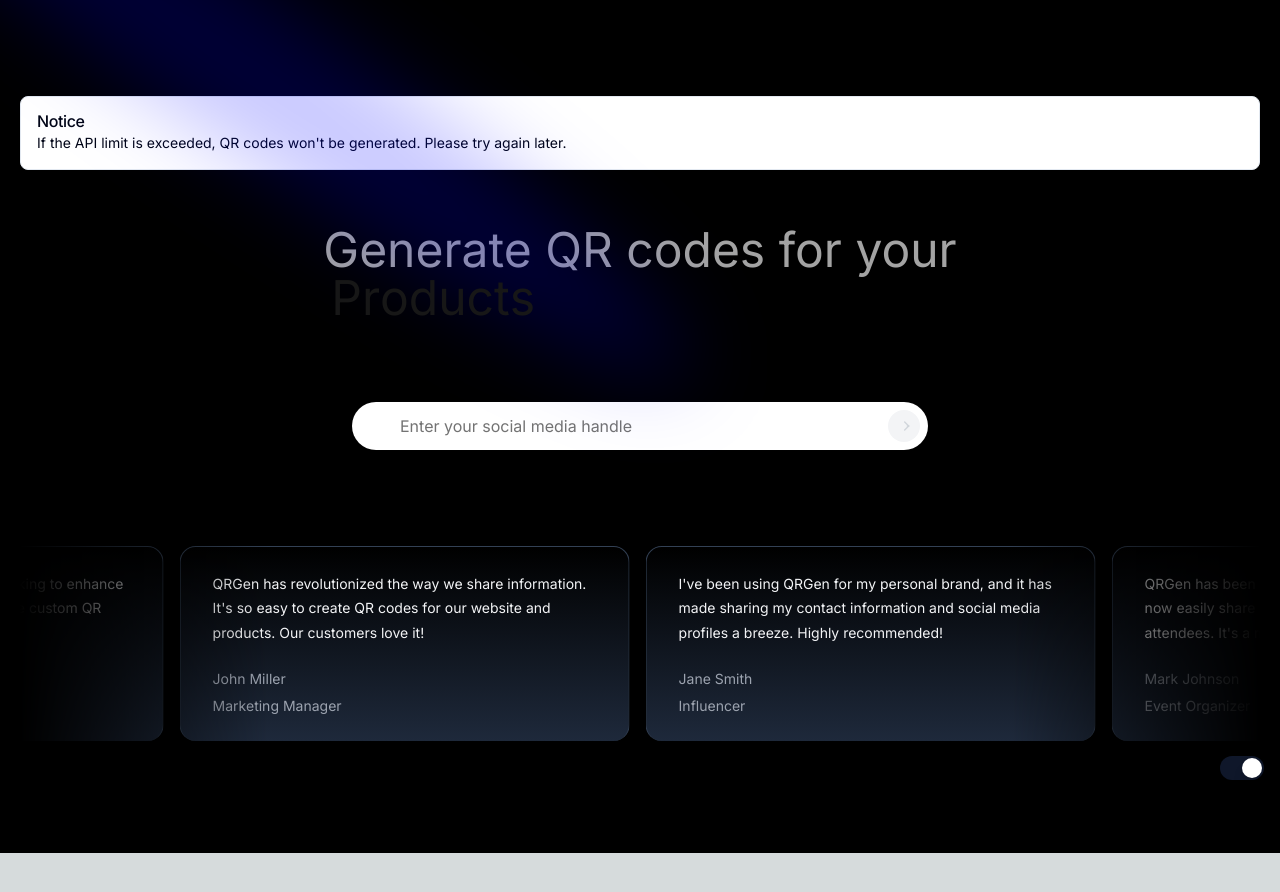
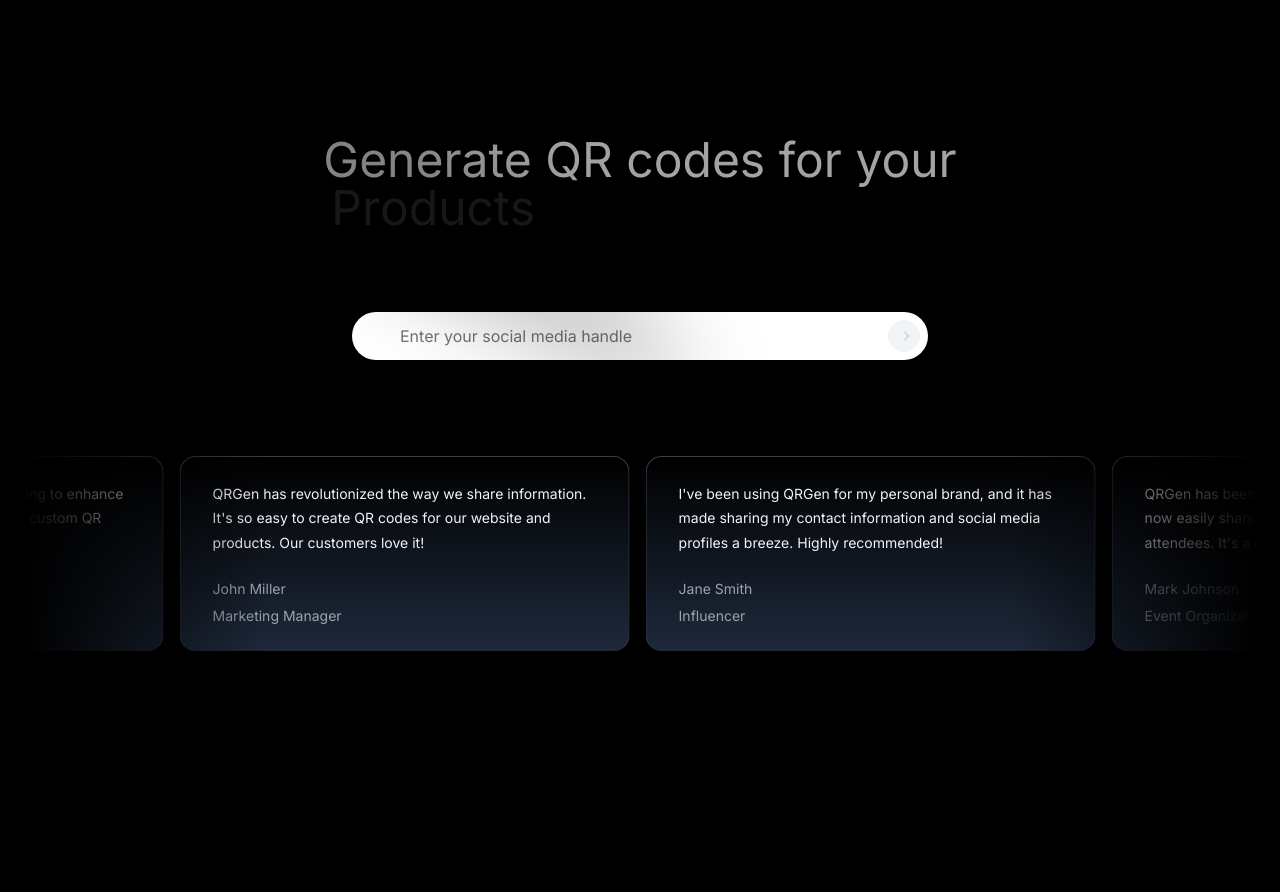
Before and after one commit to RJohnPaul/YouNotes, a Next.js app: page / in a window 1280 px wide. Shown: the top 892 px of the page. Before the commit the page ends 853 px from the top, so only its background shows below. Built offline with nearby package versions, Linux system fonts and the light colour scheme.

Commit message:
feat: Add axios dependency and configure image domains in next.config

```diff
--- a/app/page.tsx
+++ b/app/page.tsx
@@ -1,94 +1,21 @@
 'use client';
-import React, { useState, useEffect, useCallback } from "react";
+import React, { useState, useCallback } from "react";
 import Image from "next/image";
 import { FlipWords } from "@/components/ui/flip-words";
 import { Spotlight } from "@/components/Spotlight";
 import { InfiniteMovingCards } from "@/components/ui/infinite-moving-cards";
 import { PlaceholdersAndVanishInput } from "@/components/ui/placeholders-and-vanish-input";
-import { Progress } from "@/components/ui/progress";
-import { Toast, ToastAction, ToastProvider } from "@/components/ui/toast";
-import { Switch } from "@/components/ui/switch";
-import { Alert, AlertDescription, AlertTitle } from "@/components/ui/alert";
-
-const fetch = require('node-fetch');
+import { Alert, AlertTitle, AlertDescription } from "@/components/ui/alert";
 
 export default function Home() {
   const [qrCodeImage, setQRCodeImage] = useState("");
-  const [isLoading, setIsLoading] = useState(false);
-  const [progress, setProgress] = useState(0);
-  const [showToast, setShowToast] = useState(false);
-  const [toastMessage, setToastMessage] = useState({ title: '', description: '' });
-  const [mode, setMode] = useState('dark');
   const [inputText, setInputText] = useState('');
 
-  useEffect(() => {
-    let timer: string | number | NodeJS.Timeout | undefined;
-    if (isLoading) {
-      setProgress(0);
-      timer = setInterval(() => {
-        setProgress((prevProgress) => {
-          if (prevProgress >= 100) {
-            clearInterval(timer);
-            return 100;
-          }
-          return prevProgress + 1;
-        });
-      }, 50);
-    }
-    return () => {
-      clearInterval(timer);
-    };
-  }, [isLoading]);
-
-  const generateQRCode = useCallback(async (inputTextValue: string) => {
-    setIsLoading(true);
-
-    const url = 'https://qrcode3.p.rapidapi.com/qrcode/text';
-    const options = {
-      method: 'POST',
-      headers: {
-        'x-rapidapi-key': process.env.NEXT_PUBLIC_RAPID_API_KEY,
-        'x-rapidapi-host': process.env.NEXT_PUBLIC_RAPID_API_HOST,
-        'Content-Type': 'application/json'
-      },
-      body: JSON.stringify({
-        data: inputTextValue,
-        style: {
-          module: {
-            color: mode === 'dark' ? '#FFFFFF' : '#000000',
-            shape: 'default'
-          },
-          inner_eye: { shape: 'default' },
-          outer_eye: { shape: 'default' },
-          background: {}
-        },
-        size: {
-          width: 200,
-          quiet_zone: 4,
-          error_correction: 'M'
-        },
-        output: {
-          filename: 'qrcode',
-          format: 'png'
-        }
-      })
-    };
-
-    try {
-      const response = await fetch(url, options);
-      const blob = await response.blob();
-      const objectUrl = URL.createObjectURL(blob);
-      setQRCodeImage(objectUrl);
-      setToastMessage({ title: 'QR Code Generated', description: 'Your QR code has been successfully generated.' });
-      setShowToast(true);
-    } catch (error) {
-      console.error(error);
-      setToastMessage({ title: 'Error', description: 'Failed to generate QR code. Please try again.' });
-      setShowToast(true);
-    } finally {
-      setIsLoading(false);
-    }
-  }, [mode]);
+  const generateQRCode = useCallback((inputTextValue: string) => {
+    const encodedText = encodeURIComponent(inputTextValue);
+    const qrCodeUrl = `https://api.qrserver.com/v1/create-qr-code/?data=${encodedText}&size=200x200`;
+    setQRCodeImage(qrCodeUrl);
+  }, []);
 
   const placeholders = [
     "Enter your website URL",
@@ -102,7 +29,7 @@
     setInputText(e.target.value);
   };
 
-  const onSubmit = async (e: React.FormEvent<HTMLFormElement>) => {
+  const onSubmit = (e: React.FormEvent<HTMLFormElement>) => {
     e.preventDefault();
     const inputTextValue = (e.currentTarget.elements[0] as HTMLInputElement).value;
     setInputText(inputTextValue);
@@ -121,20 +48,12 @@
   const words = ["Websites", "Products", "Contacts", "Events"];
 
   return (
-    <ToastProvider>
-      <div className={`relative flex min-h-screen flex-col ${mode === 'dark' ? 'bg-black' : 'bg-white'}`}>
+    <div className="relative flex min-h-screen flex-col bg-black">
       <div className="flex-1 px-5 py-24">
-          <Alert className="mb-4 py-4">
-            <AlertTitle>Notice</AlertTitle>
-            <AlertDescription>
-              If the API limit is exceeded, QR codes won&apos;t be generated. Please try again later.
-            </AlertDescription>
-          </Alert>
-
-          <Spotlight className="-top-40 left-0 md:left-60 md:-top-20" fill={mode === 'dark' ? 'blue' : 'black'} />
+        <Spotlight className="-top-40 left-0 md:left-60 md:-top-20" fill="black" />
         <div className="mb-20">
           <div className="flex justify-center items-center px-4">
-              <div className={`pt-10 text-5xl mx-auto font-normal ${mode === 'dark' ? 'text-neutral-400' : 'text-neutral-600'}`}>
+            <div className="pt-10 text-5xl mx-auto font-normal text-neutral-400">
               Generate QR codes for your
               <div className="hidden lg:block">
                 <FlipWords words={words} />
@@ -149,23 +68,20 @@
           onChange={handleChange}
           onSubmit={onSubmit}
         />
-          {isLoading && (
-            <div className="mt-4">
-              <Progress value={progress} className="h-2 w-1/2 mx-auto" />
+        {qrCodeImage && (
+          <div className='mt-8 pb-10 items-center justify-center rounded-md border border-gray-800 bg-gradient-to-b from-gray-950 to-black'>
+            <div className="mt-8 flex flex-col items-center justify-center">
+              <div className="mb-4">
+                <Image src={qrCodeImage} alt="QR Code" width={200} height={200} />
               </div>
-          )}
-          {qrCodeImage && (
-            <div className={`mt-8 pb-10 items-center justify-center rounded-md border ${mode === 'dark' ? 'border-gray-800 bg-gradient-to-b from-gray-950 to-black' : 'border-gray-200 bg-white'} px-3 py-2`}>
-              <div className="mt-8 flex flex-col items-center justify-center">
-                <Image src={qrCodeImage} alt="QR Code" width={200} height={200} />
               <button
                 onClick={downloadQRCode}
-                  className={`px-6 py-3 group relative inline-flex h-12 items-center justify-center overflow-hidden rounded-md font-medium ${mode === 'dark' ? 'text-neutral-200' : 'text-neutral-600'} duration-500`}
+                className="px-6 py-3 group relative inline-flex h-12 items-center justify-center overflow-hidden rounded-md font-medium text-neutral-200 duration-500"
               >
-                  <div className={`translate-y-0 opacity-100 group-hover:-translate-y-[150%] group-hover:opacity-0 animate-shimmer items-center justify-center rounded-full ${mode === 'dark' ? 'border-slate-800 bg-[linear-gradient(110deg,#000103,45%,#1e2631,55%,#000103)] bg-[length:200%_100%] text-slate-400' : 'border-gray-300 bg-[linear-gradient(110deg,#ffffff,45%,#f0f0f0,55%,#ffffff)] bg-[length:200%_100%] text-gray-600'} px-6 py-3 font-medium transition-colors focus:outline-none focus:ring-2 focus:ring-offset-2 ${mode === 'dark' ? 'focus:ring-slate-400 focus:ring-offset-slate-50' : 'focus:ring-gray-400 focus:ring-offset-white'}`}>
+                <div className="p-5 translate-y-0 opacity-100 group-hover:-translate-y-[150%] group-hover:opacity-0 animate-shimmer items-center justify-center rounded-full border-slate-800 bg-[linear-gradient(110deg,#000103,45%,#1e2631,55%,#000103)] bg-[length:200%_100%] text-slate-400 px-6 py-3 font-medium transition-colors focus:outline-none focus:ring-2 focus:ring-offset-2 focus:ring-slate-400 focus:ring-offset-slate-50">
                   Download
                 </div>
-                  <div className={`animate-shimmer items-center justify-center rounded-full ${mode === 'dark' ? 'border-slate-800 bg-[linear-gradient(110deg,#000103,45%,#1e2631,55%,#000103)] bg-[length:200%_100%] text-slate-400' : 'border-gray-300 bg-[linear-gradient(110deg,#ffffff,45%,#f0f0f0,55%,#ffffff)] bg-[length:200%_100%] text-gray-600'} px-6 py-3 font-medium focus:outline-none focus:ring-2 focus:ring-offset-2 ${mode === 'dark' ? 'focus:ring-slate-400 focus:ring-offset-slate-50' : 'focus:ring-gray-400 focus:ring-offset-white'} absolute translate-y-[150%] opacity-0 transition group-hover:translate-y-0 group-hover:opacity-100`}>
+                <div className="animate-shimmer items-center justify-center rounded-full border-slate-800 bg-[linear-gradient(110deg,#000103,45%,#1e2631,55%,#000103)] bg-[length:200%_100%] text-slate-400 px-6 py-3 font-medium focus:outline-none focus:ring-2 focus:ring-offset-2 focus:ring-slate-400 focus:ring-offset-slate-50 absolute translate-y-[150%] opacity-0 transition group-hover:translate-y-0 group-hover:opacity-100">
                   <svg
                     width="15"
                     height="15"
@@ -177,21 +93,21 @@
                     <path
                       d="M7.5 2C7.77614 2 8 2.22386 8 2.5L8 11.2929L11.1464 8.14645C11.3417 7.95118 11.6583 7.95118 11.8536 8.14645C12.0488 8.34171 12.0488 8.65829 11.8536 8.85355L7.85355 12.8536C7.75979 12.9473 7.63261 13 7.5 13C7.36739 13 7.24021 12.9473 7.14645 12.8536L3.14645 8.85355C2.95118 8.65829 2.95118 8.34171 3.14645 8.14645C3.34171 7.95118 3.65829 7.95118 3.85355 8.14645L7 11.2929L7 2.5C7 2.22386 7.22386 2 7.5 2Z"
                       fill="currentColor"
-                        fill-rule="evenodd"
-                        clip-rule="evenodd"
+                      fillRule="evenodd"
+                      clipRule="evenodd"
                     ></path>
                   </svg>
                 </div>
               </button>
 
-                <span className={`mt-4 ${mode === 'dark' ? 'text-neutral-400' : 'text-neutral-600'}`}>
+              <span className="mt-4 text-neutral-400">
                 Made&nbsp;with&nbsp;❤️&nbsp;by&nbsp;<a className="cursor-pointer hover:underline transition-all hover:text-blue-400" target="_blank" href="https://john-porfolio.vercel.app">John&nbsp;Paul</a>
               </span>
             </div>
           </div>
         )}
 
-          <div className={`mt-20 rounded-md flex flex-col antialiased ${mode === 'dark' ? 'bg-black bg-grid-white/[0.05]' : 'bg-white'} items-center justify-center relative overflow-hidden`}>
+        <div className="mt-20 rounded-md flex flex-col antialiased bg-black items-center justify-center relative overflow-hidden">
           <InfiniteMovingCards
             items={testimonials}
             direction="right"
@@ -199,27 +115,16 @@
             className="w-full"
           />
         </div>
-        </div>
-        <Toast
-          open={showToast}
-          onOpenChange={setShowToast}
-          variant="default"
-          {...toastMessage}
-          duration={5000}
-        />
-        <div className="fixed bottom-4 right-4">
-          <Switch
-            id="mode-toggle"
-            checked={mode === 'dark'}
-            onCheckedChange={(checked) => {
-              const newMode = checked ? 'dark' : 'light';
-              setMode(newMode);
-              generateQRCode(inputText);
-            }}
-          />
+
+        <div className="mt-10 rounded-md shadow-md p-6">
+          <h2 className="text-xl font-bold mb-4">Updates</h2>
+          <ul className="list-disc pl-5">
+            <li>New API implementation for generating QR codes.</li>
+            <li>Removed toggle button and toasts.</li>
+          </ul>
         </div>
       </div>
-    </ToastProvider>
+    </div>
   );
 }
 
--- a/next.config.mjs
+++ b/next.config.mjs
@@ -1,4 +1,8 @@
 /** @type {import('next').NextConfig} */
-const nextConfig = {};
+const nextConfig = {
+    images: {
+      domains: ['api.qrserver.com'],
+    },
+  };
 
-export default nextConfig;
+  export default nextConfig;
--- a/package.json
+++ b/package.json
@@ -16,6 +16,7 @@
     "@radix-ui/react-switch": "^1.0.3",
     "@radix-ui/react-toast": "^1.1.5",
     "@tabler/icons-react": "^3.5.0",
+    "axios": "^1.7.2",
     "class-variance-authority": "^0.7.0",
     "clsx": "^2.1.1",
     "dotenv": "^16.4.5",
@@ -30,7 +31,7 @@
     "tailwindcss-animate": "^1.0.7"
   },
   "devDependencies": {
-    "@types/node": "^20",
+    "@types/node": "^20.14.1",
     "@types/react": "^18",
     "@types/react-dom": "^18",
     "eslint": "^8",
```
Also changed, not shown: 1 other file (tests, documents, lock files or other folders). Lines whose indentation alone changed are shown as unchanged.
